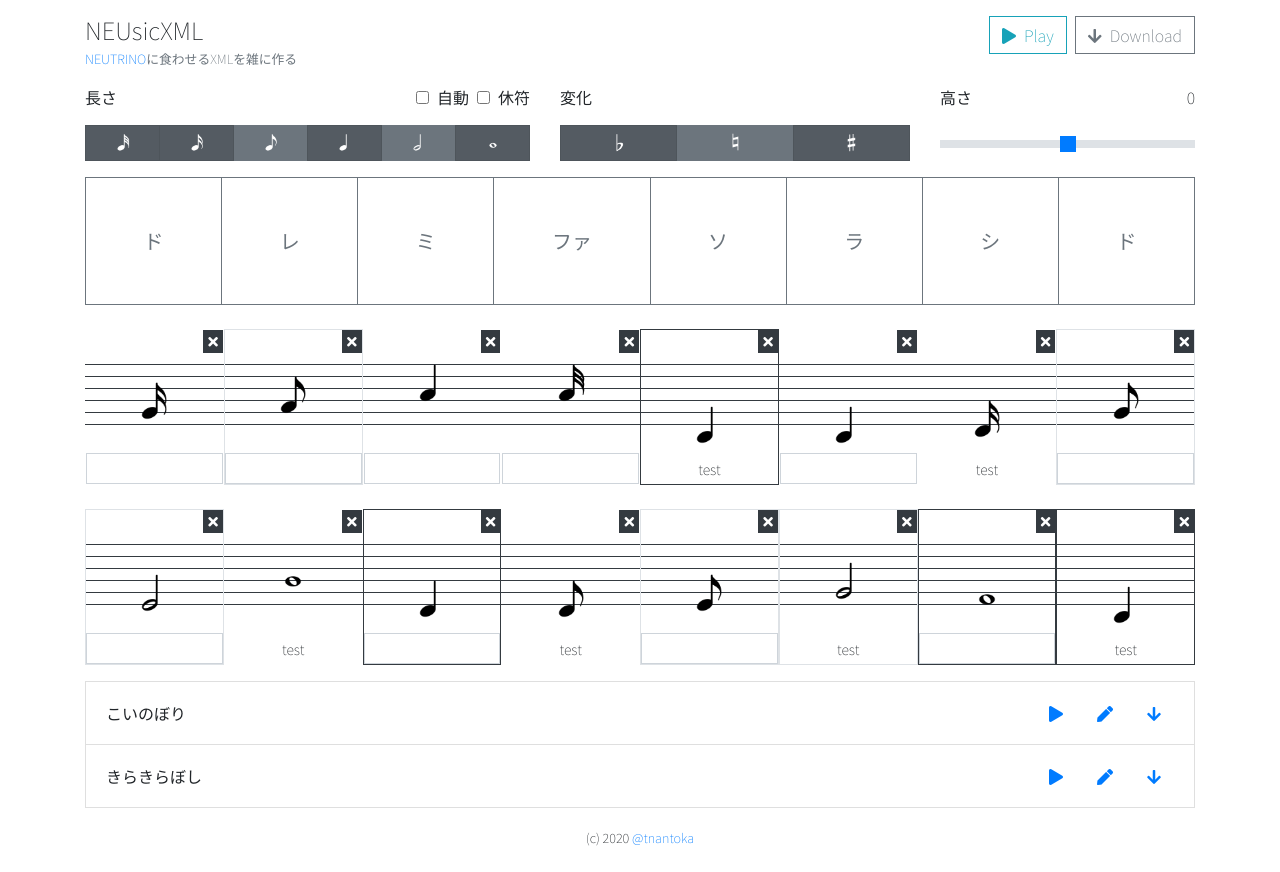
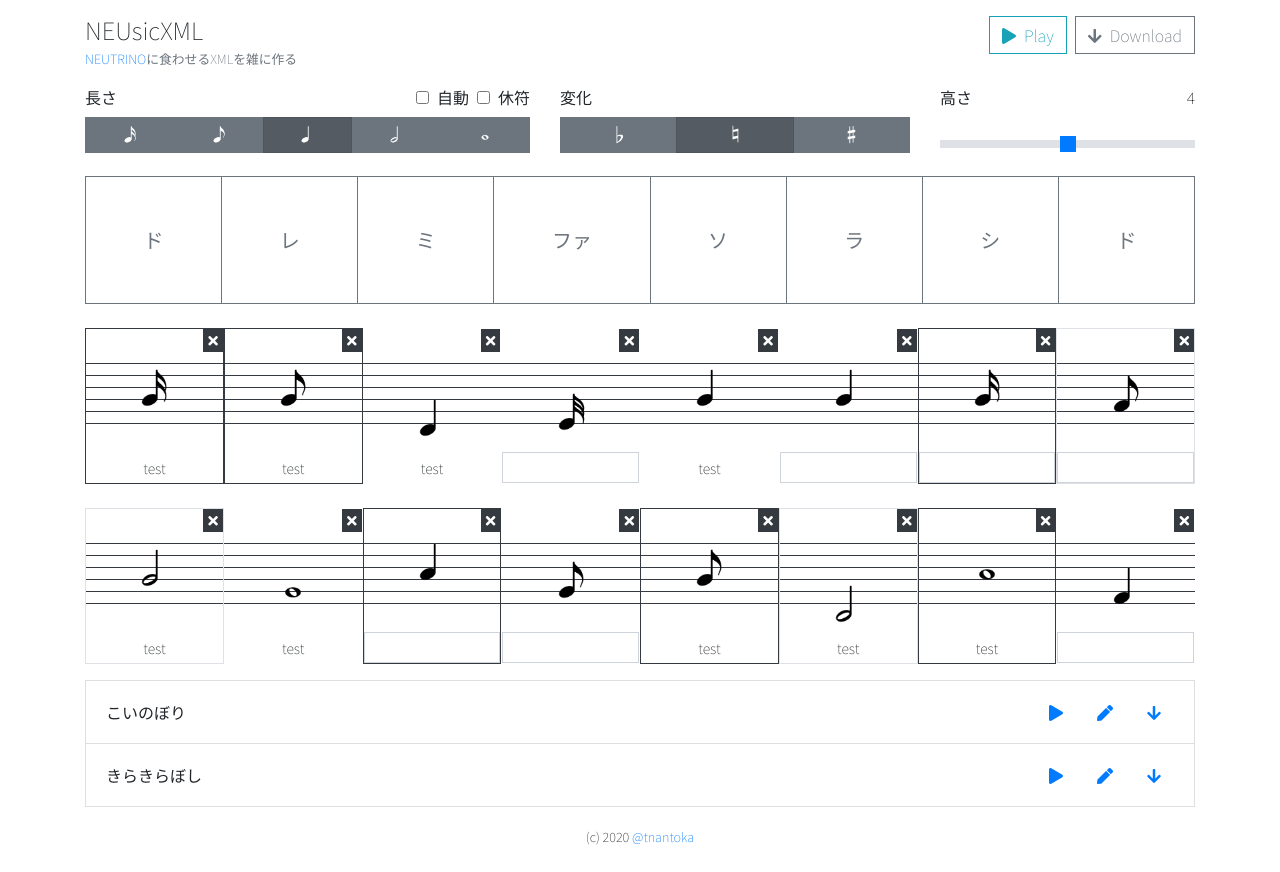
Before and after one commit to tnantoka/neusicxml, a React (Create React App) app: page / in a window 1280 px wide. Built offline with nearby package versions, Linux system fonts and the light colour scheme.

Commit message:
State for header, toolbar

```diff
--- a/src/App.tsx
+++ b/src/App.tsx
@@ -1,16 +1,65 @@
-import React from 'react';
+import React, { useState } from 'react';
 
 import Header from './components/Header';
 import Toolbar from './components/Toolbar';
 import Keyboard from './components/Keyboard';
 import Score from './components/Score';
 import Demo from './components/Demo';
+import accidentals from './constants/accidentals';
+import { noteDurations } from './constants/durations';
 
 export default function App() {
+  // Header
+  const onClickPlay = () => {
+    console.log('play');
+  };
+  const onClickDownload = () => {
+    console.log('download');
+  };
+
+  // Toolbar
+  const [isAutoDuration, setIsAutoDuration] = useState(false);
+  const onChangeIsAutoDuration = () => {
+    setIsAutoDuration(!isAutoDuration);
+  };
+  const [isRest, setIsRest] = useState(false);
+  const onChangeIsRest = () => {
+    setIsRest(!isRest);
+  };
+  const [duration, setDuration] = useState(noteDurations[2]);
+  const [autoDuration, setAutoDuration] = useState<number | null>(null);
+  const onChangeDuration = (duration: number) => {
+    setDuration(duration);
+  };
+
+  const [accidental, setAccidental] = useState(accidentals[1]);
+  const onChangeAccidental = (accidental: string) => {
+    setAccidental(accidental);
+  };
+
+  const [octave, setOctave] = useState(4);
+  const onChangeOctave = (octave: number) => {
+    setOctave(octave);
+  };
+
   return (
     <div className="container mt-3 mb-4">
-      <Header />
-      <Toolbar />
+      <Header {...{ onClickPlay, onClickDownload }} />
+      <Toolbar
+        {...{
+          isAutoDuration,
+          onChangeIsAutoDuration,
+          isRest,
+          onChangeIsRest,
+          duration,
+          onChangeDuration,
+          autoDuration,
+          accidental,
+          onChangeAccidental,
+          octave,
+          onChangeOctave,
+        }}
+      />
       <Keyboard />
       <Score />
       <Demo />
--- a/src/components/Demo.tsx
+++ b/src/components/Demo.tsx
@@ -6,7 +6,10 @@ export default function Demo() {
       <ul className="list-group">
         {['こいのぼり', 'きらきらぼし'].map(name => {
           return (
-            <li className="list-group-item d-flex justify-content-between align-items-center">
+            <li
+              className="list-group-item d-flex justify-content-between align-items-center"
+              key={name}
+            >
               {name}
               <div>
                 <button type="button" className="btn btn-link">
--- a/src/components/Header.tsx
+++ b/src/components/Header.tsx
@@ -1,6 +1,13 @@
 import React from 'react';
 
-export default function Header() {
+type Props = {
+  onClickPlay: () => void;
+  onClickDownload: () => void;
+};
+
+export default function Header(props: Props) {
+  const { onClickPlay, onClickDownload } = props;
+
   return (
     <header className="mt-3 d-flex">
       <div>
@@ -14,11 +21,11 @@ export default function Header() {
         </p>
       </div>
       <div className="ml-auto mb-2">
-        <button className="btn btn-outline-info mr-2">
+        <button className="btn btn-outline-info mr-2" onClick={onClickPlay}>
           <i className="fas fa-play"></i>
           <span className="ml-2 d-none d-sm-inline">Play</span>
         </button>
-        <button className="btn btn-outline-secondary">
+        <button className="btn btn-outline-secondary" onClick={onClickDownload}>
           <i className="fas fa-arrow-down"></i>
           <span className="ml-2 d-none d-sm-inline">Download</span>
         </button>
--- a/src/components/Score.tsx
+++ b/src/components/Score.tsx
@@ -14,10 +14,11 @@ export default function Score() {
       <div className="col">
         {range(2).map(i => {
           return (
-            <div className="position-relative mt-4">
+            <div className="position-relative mt-4" key={i}>
               {range(13).map(i => {
                 return (
                   <div
+                    key={i}
                     className={classnames('w-100 border-dark', {
                       'border-bottom': i > 1 && i < 8,
                     })}
@@ -40,6 +41,7 @@ export default function Score() {
                           'border-transparent': Math.random() > 0.5,
                         }
                       )}
+                      key={i}
                     >
                       <button
                         className="btn btn-dark btn-sm position-absolute px-1 py-0"
--- a/src/components/Toolbar.tsx
+++ b/src/components/Toolbar.tsx
@@ -3,45 +3,89 @@ import { reverse } from 'lodash';
 import classnames from 'classnames';
 
 import { light } from '../constants/images';
+import accidentals from '../constants/accidentals';
+import { noteDurations, restDurations } from '../constants/durations';
 
 const { noteImages, restImages, accidentalImages } = light;
 
-export default function Header() {
+type Props = {
+  isAutoDuration: boolean;
+  onChangeIsAutoDuration: () => void;
+  isRest: boolean;
+  duration: number;
+  autoDuration: number | null;
+  onChangeDuration: (duration: number) => void;
+  onChangeIsRest: () => void;
+  accidental: string;
+  onChangeAccidental: (accidental: string) => void;
+  octave: number;
+  onChangeOctave: (octave: number) => void;
+};
+
+export default function Header(props: Props) {
+  const {
+    isAutoDuration,
+    onChangeIsAutoDuration,
+    isRest,
+    onChangeIsRest,
+    duration,
+    autoDuration,
+    onChangeDuration,
+    accidental,
+    onChangeAccidental,
+    octave,
+    onChangeOctave,
+  } = props;
+
   return (
     <div className="row">
       <div className="col-sm-5 mb-3">
         <div className="d-flex">
           長さ
           <label className="ml-auto">
-            <input type="checkbox" />
-            <label className="ml-2">自動</label>
+            <input
+              type="checkbox"
+              onChange={onChangeIsAutoDuration}
+              checked={isAutoDuration}
+            />
+            <span className="ml-2">自動</span>
           </label>
           <label className="ml-2">
-            <input type="checkbox" />
-            <label className="ml-2">休符</label>
+            <input type="checkbox" onChange={onChangeIsRest} checked={isRest} />
+            <span className="ml-2">休符</span>
           </label>
         </div>
         <div>
           <div className="btn-group btn-group-sm w-100">
-            {reverse(noteImages).map((image, i) => (
+            {!isRest
+              ? reverse(noteImages.slice(0, restImages.length)).map(
+                  (image, i) => (
                     <button
                       key={i}
                       type="button"
                       className={classnames('btn btn-secondary pb-2', {
-                  active: Math.random() < 0.8,
+                        active: noteDurations[i] === duration,
+                        'bg-dark':
+                          isAutoDuration && noteDurations[i] === autoDuration,
                       })}
+                      onClick={() => onChangeDuration(noteDurations[i])}
+                      disabled={isAutoDuration}
                     >
                       <img src={image} width={20} height={20} />
                     </button>
-            ))}
-            {false &&
-              reverse(restImages).map((image, i) => (
+                  )
+                )
+              : reverse([...restImages]).map((image, i) => (
                   <button
                     key={i}
                     type="button"
                     className={classnames('btn btn-secondary pb-2', {
-                    active: Math.random() < 0.8,
+                      active: restDurations[i] === duration,
+                      'bg-dark':
+                        isAutoDuration && noteDurations[i] === autoDuration,
                     })}
+                    onClick={() => onChangeDuration(restDurations[i])}
+                    disabled={isAutoDuration}
                   >
                     <img src={image} width={20} height={20} />
                   </button>
@@ -51,7 +95,7 @@ export default function Header() {
       </div>
 
       <div className="col-sm-4 mb-3">
-        <div className="mb-3">変化</div>
+        <div className="mb-2">変化</div>
         <div>
           <div className="btn-group btn-group-sm w-100">
             {accidentalImages.map((image, i) => (
@@ -59,8 +103,9 @@ export default function Header() {
                 key={i}
                 type="button"
                 className={classnames('btn btn-secondary pb-2', {
-                  active: Math.random() < 0.8,
+                  active: accidentals[i] === accidental,
                 })}
+                onClick={() => onChangeAccidental(accidentals[i])}
               >
                 <img src={image} width={20} height={20} />
               </button>
@@ -72,15 +117,16 @@ export default function Header() {
       <div className="col-sm-3 mb-3">
         <div className="d-flex mb-4">
           高さ
-          <span className="ml-auto">0</span>
+          <span className="ml-auto">{octave}</span>
         </div>
         <div>
           <input
             type="range"
             className="custom-range"
-            min="-5"
+            min="3"
             max="5"
-            value="0"
+            value={octave}
+            onChange={(e: any) => onChangeOctave(parseInt(e.target.value))}
           />
         </div>
       </div>
--- /dev/null
+++ b/src/constants/accidentals.ts
@@ -0,0 +1 @@
+export default ['flat', 'natural', 'sharp'];
--- /dev/null
+++ b/src/constants/durations.ts
@@ -0,0 +1,4 @@
+import { range } from 'lodash';
+
+export const noteDurations = range(6).map(i => 2 ** i);
+export const restDurations = range(5).map(i => 2 ** i);
--- a/src/constants/images.ts
+++ b/src/constants/images.ts
@@ -1,24 +1,24 @@
-import { range } from 'lodash';
-
+import accidentals from './accidentals';
+import { noteDurations, restDurations } from './durations';
 const loadImage = (path: string) => require(`../images/${path}.png`);
 
-const lightNoteImages: any[] = range(6).map(i =>
-  loadImage(`light/note${2 ** i}`)
+const lightNoteImages: any[] = noteDurations.map(i =>
+  loadImage(`light/note${i}`)
 );
-const lightRestImages: any[] = range(5).map(i =>
-  loadImage(`light/rest${2 ** i}`)
+const lightRestImages: any[] = restDurations.map(i =>
+  loadImage(`light/rest${i}`)
 );
 const lightAccidentalImages: any[] = ['flat', 'natural', 'sharp'].map(name =>
   loadImage(`light/${name}`)
 );
 
-const darkNoteImages: any[] = range(6).map(i =>
-  loadImage(`dark/note${2 ** i}`)
+const darkNoteImages: any[] = noteDurations.map(i =>
+  loadImage(`dark/note${i}`)
 );
-const darkRestImages: any[] = range(5).map(i =>
-  loadImage(`dark/rest${2 ** i}`)
+const darkRestImages: any[] = restDurations.map(i =>
+  loadImage(`dark/rest${i}`)
 );
-const darkAccidentalImages: any[] = ['flat', 'natural', 'sharp'].map(name =>
+const darkAccidentalImages: any[] = accidentals.map(name =>
   loadImage(`dark/${name}`)
 );
 
```
Lines whose indentation alone changed are shown as unchanged.
